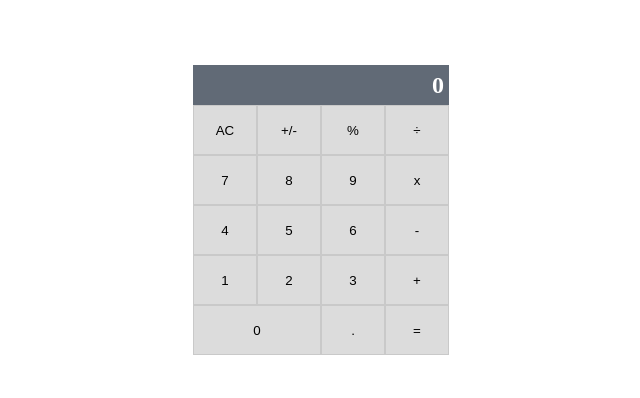
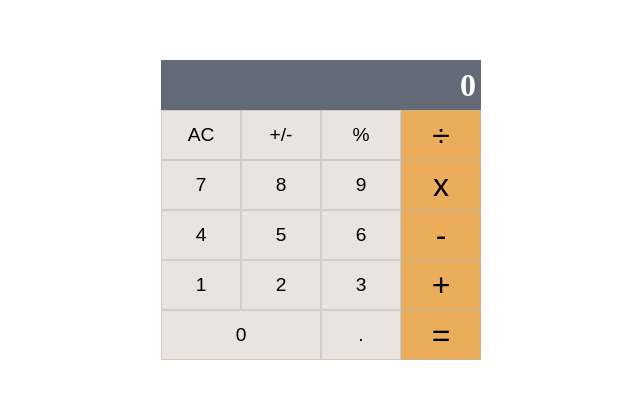
Before and after one commit to cilfonegabriel/react_math_magician, a React (Create React App) app: page / in a window 1280 px wide. Shown: the part 190-588 px from the top of the page, without its empty margins (319-959 px from the left). Built offline with nearby package versions, Linux system fonts and the light colour scheme.

Commit message:
add style

```diff
--- a/src/index.css
+++ b/src/index.css
@@ -28,8 +28,8 @@
   display: flex;
   justify-content: flex-end;
   align-items: center;
-  font-size: 1.5rem;
-  height: 40px;
+  font-size: 2rem;
+  height: 50px;
   background-color: rgb(97, 106, 118);
   color: white;
   padding-right: 5px;
@@ -41,30 +41,32 @@
   grid-template-rows: 50px 50px 50px 50px 50px;
 }
 
-.zero {
-  grid-column: 1/3;
-}
-
 .btn-calculator {
-  background-color: rgba(180, 179, 179, 0.459);
+  background-color: rgba(223, 209, 209, 0.623);
   border: 0.5px solid rgba(180, 179, 179, 0.459);
   cursor: pointer;
+  font-size: 1.2rem;
+
 }
 
 .btn-calculator:hover {
   background-color: rgba(128, 128, 128, 0.345);
 }
 
-.orange {
-  background-color: rgb(255, 145, 0);
+.color-right {
+  background-color: rgb(236, 173, 91);
+  font-size: 2rem;}
+
+.color-right:hover {
+  background-color: rgba(235, 133, 97, 0.813);
 }
 
-.orange:hover {
-  background-color: rgba(255, 68, 0, 0.813);
+.zero {
+  grid-column: 1/3;
 }
 
 @media only screen and (min-width: 768px) {
   .container-calculator {
-    width: 20%;
+    width: 25%;
   }
 }
```
